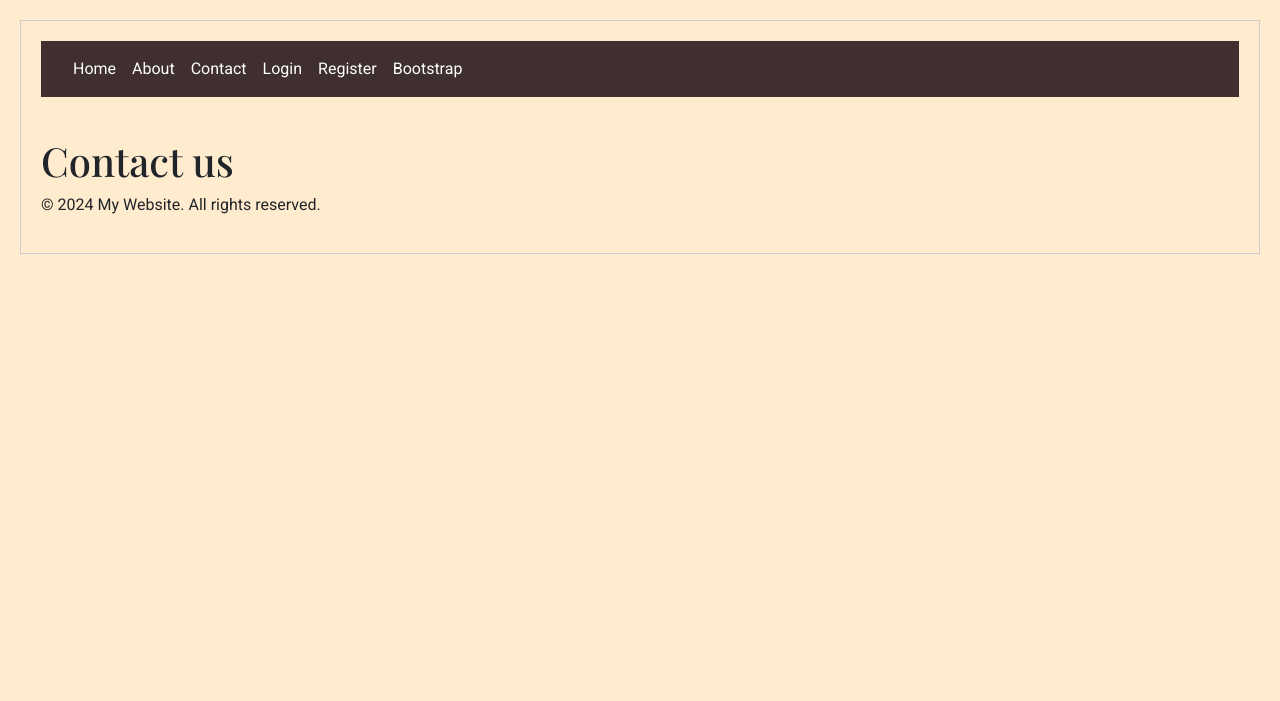
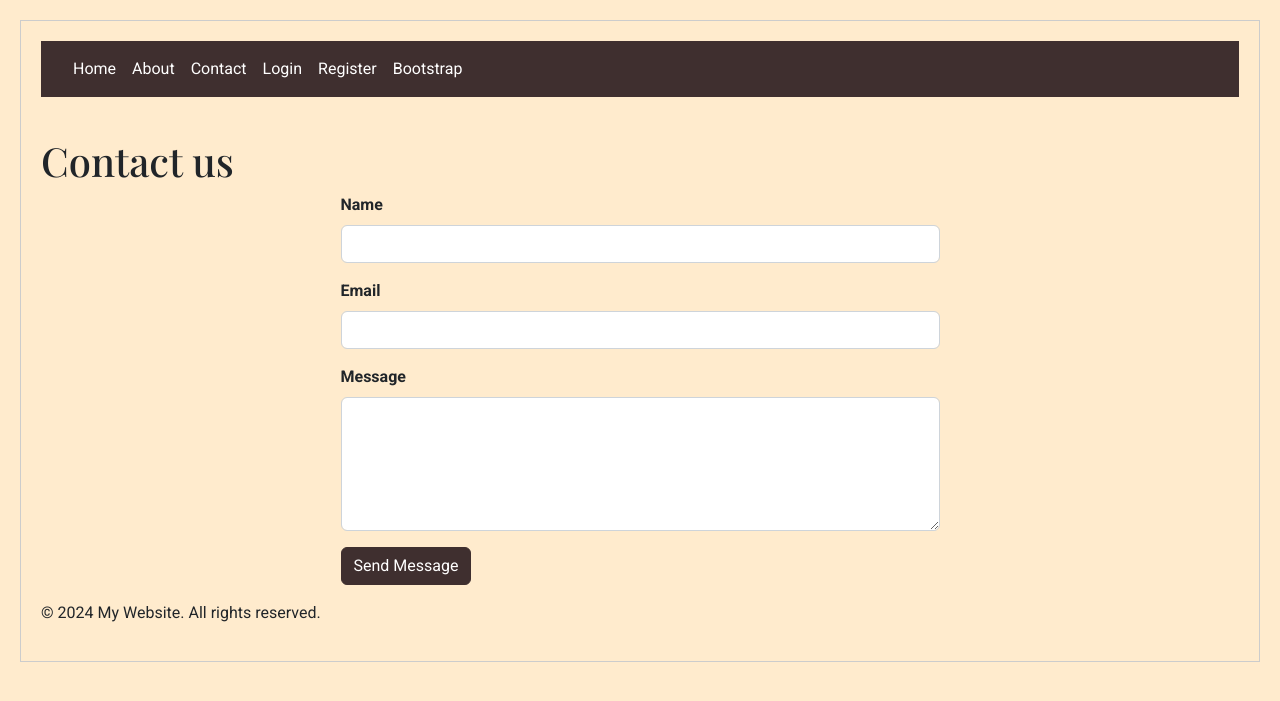
Before and after one commit to bizboz1981/CI3-flask-books, a Flask app: page /contact in a window 1280 px wide. Shown: the top 701 px of the page. Run offline with Flask 3, Linux system fonts and the light colour scheme; some libraries are stand-ins or nearby versions; some web fonts are replaced.

Commit message:
feat: add contact form to handle user messages

```diff
--- a/templates/contact.html
+++ b/templates/contact.html
@@ -2,5 +2,22 @@
 {% set page_title = "Contact us" %}
 <h1>{{ page_title }}</h1>
 {% block content %}
-
+<form method="POST" action="{{ url_for('contact') }}">
+    {{ form.hidden_tag() }}
+    <div class="mb-3">
+        {{ form.name.label(class="form-label") }}
+        {{ form.name(class_='form-control') }}
+    </div>
+    <div class="mb-3">
+        {{ form.email.label(class="form-label") }}
+        {{ form.email(class_='form-control') }}
+    </div>
+    <div class="mb-3">
+        {{ form.message.label(class="form-label") }}
+        {{ form.message(class_='form-control', rows=5) }}
+    </div>
+    <div class="mb-3">
+        {{ form.submit(class_='btn btn-primary') }}
+    </div>
+</form>
 {% endblock %}
```
